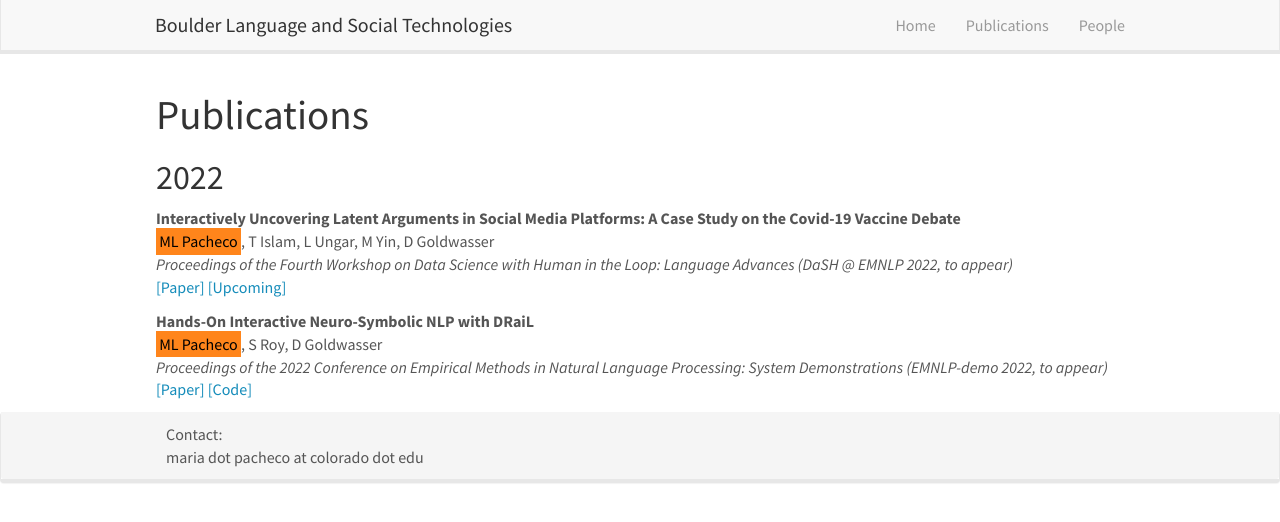
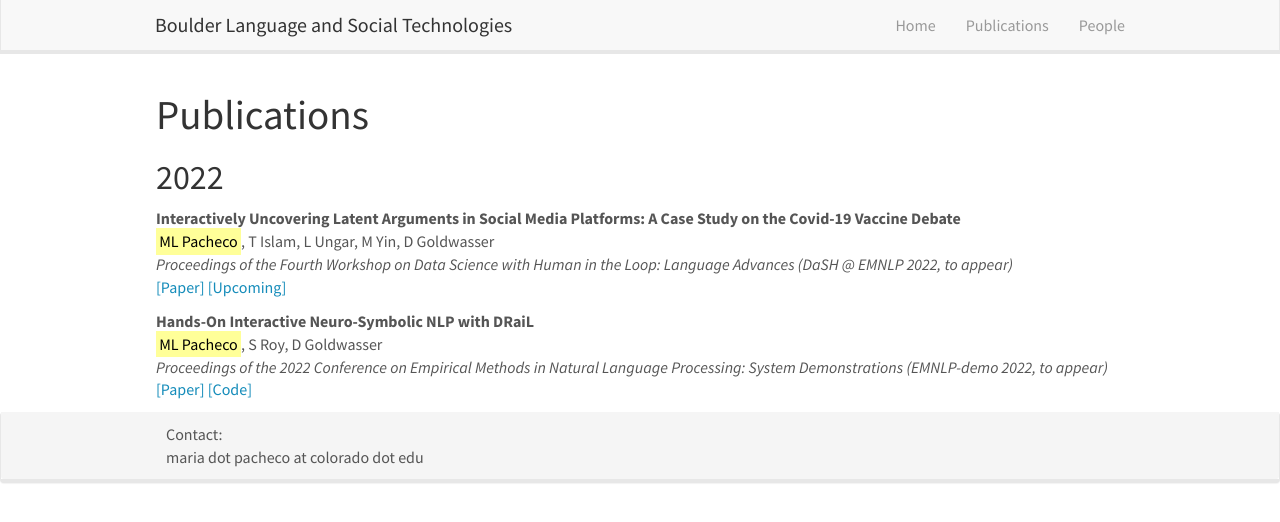
Before and after one commit to blast-cu/blast-cu.github.io, a Jekyll site: the page built from _pages/publications.md, in a window 1280 px wide. Shown: the top 522 px of the page. Built offline with Jekyll 4.4.1, drawn with Linux system fonts in a browser that asks for light colours; nearby versions of some CDN libraries.

Commit message:
Update main.scss

```diff
--- a/css/main.scss
+++ b/css/main.scss
@@ -17,6 +17,11 @@ figcaption {
     text-align: right;
     margin-top: -20px;
     margin-bottom: 20px;
+}
+
+mark {
+  background-color: #ffff99;
+  color: black;
 }
 
 
```
